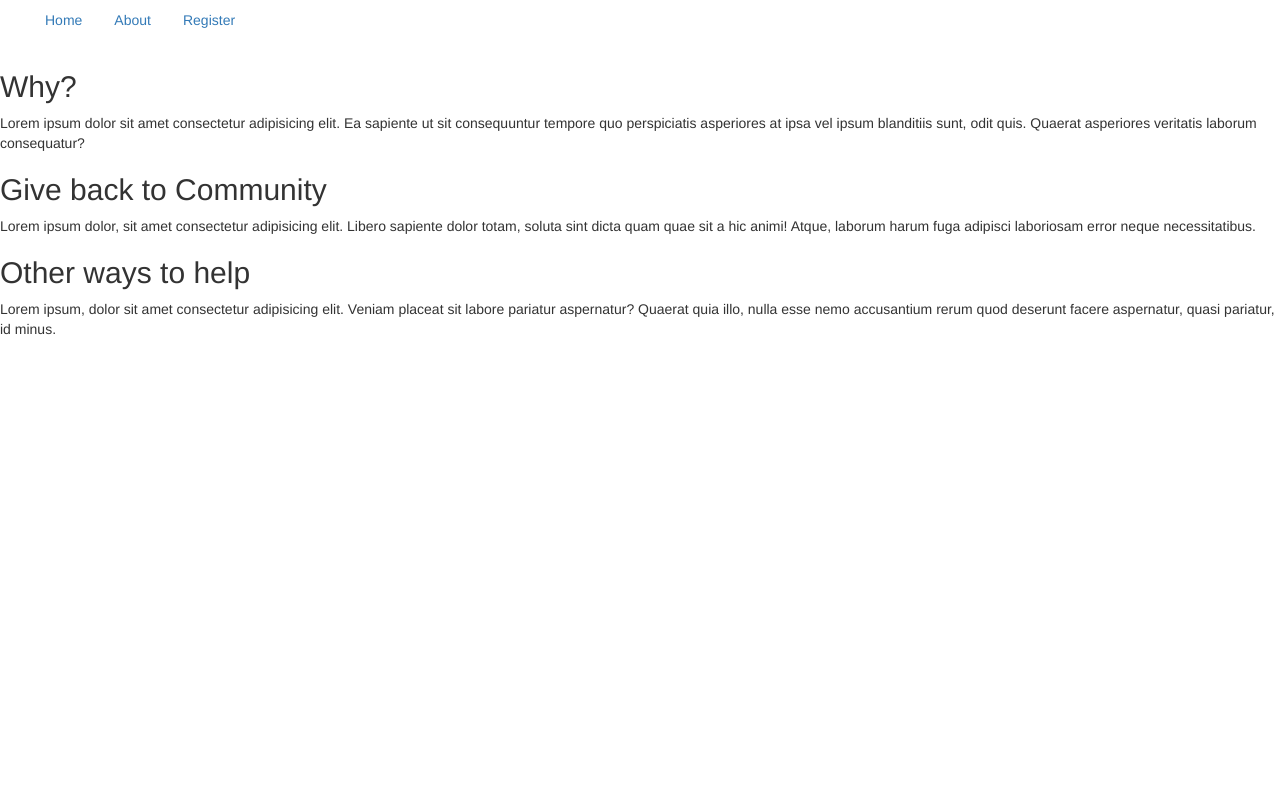
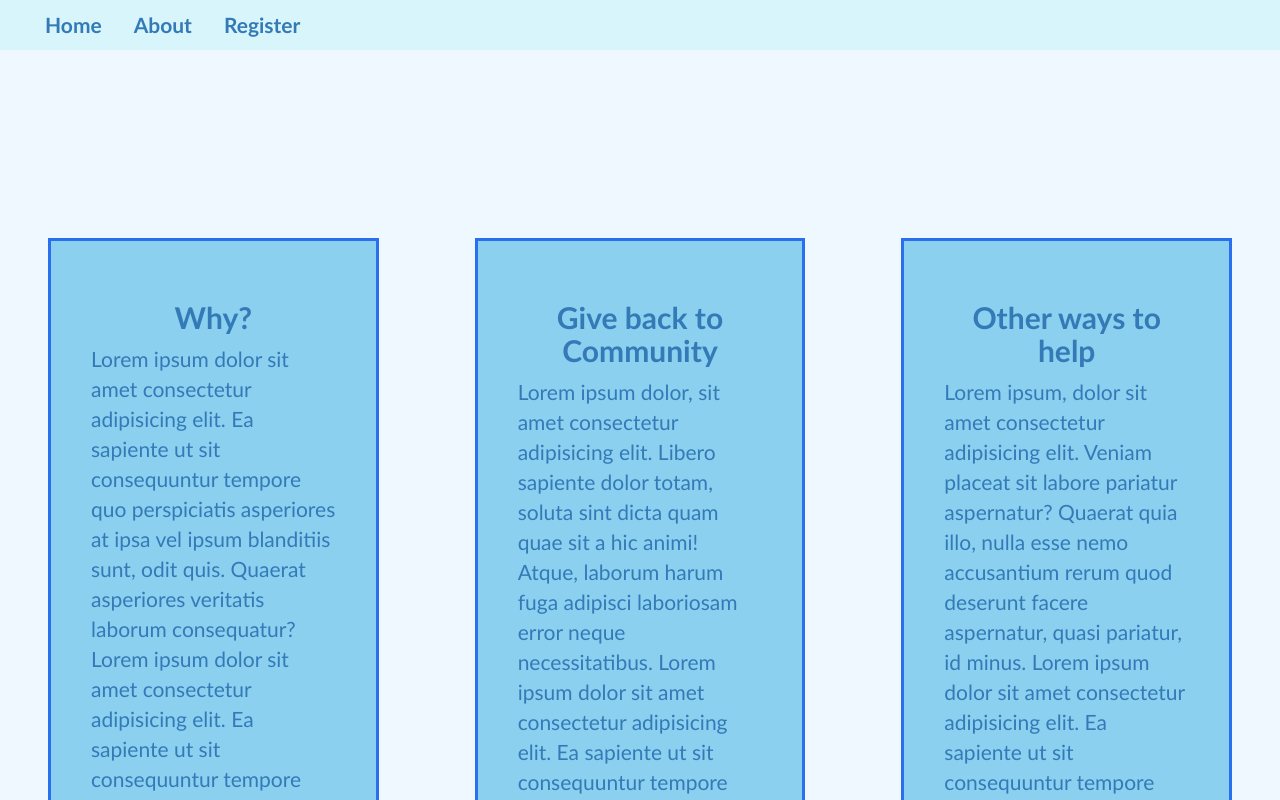
Before and after one commit to JGreenan92/Coding-Bootcamp, a plain HTML site: page Project 1/Long Branch Ocean Clean Up/about.html in a window 1280 px wide. Shown: the top 800 px of the page. Drawn offline with nearby package versions, Linux system fonts and the light colour scheme.

Commit message:
LBOCU Commit 2

```diff
--- a/Project 1/Long Branch Ocean Clean Up/about.html
+++ b/Project 1/Long Branch Ocean Clean Up/about.html
@@ -24,14 +24,20 @@
         </li>
       </ul>
     </nav>
-    <main>
+    <main class="about-article grid">
       <article>
         <h2>Why?</h2>
         <p>
           Lorem ipsum dolor sit amet consectetur adipisicing elit. Ea sapiente
           ut sit consequuntur tempore quo perspiciatis asperiores at ipsa vel
           ipsum blanditiis sunt, odit quis. Quaerat asperiores veritatis laborum
-          consequatur?
+          consequatur? Lorem ipsum dolor sit amet consectetur adipisicing elit.
+          Ea sapiente ut sit consequuntur tempore quo perspiciatis asperiores at
+          ipsa vel ipsum blanditiis sunt, odit quis. Quaerat asperiores
+          veritatis laborum consequatur? Lorem ipsum dolor sit amet consectetur
+          adipisicing elit. Ea sapiente ut sit consequuntur tempore quo
+          perspiciatis asperiores at ipsa vel ipsum blanditiis sunt, odit quis.
+          Quaerat asperiores veritatis laborum consequatur?
         </p>
       </article>
       <article>
@@ -40,7 +46,13 @@
           Lorem ipsum dolor, sit amet consectetur adipisicing elit. Libero
           sapiente dolor totam, soluta sint dicta quam quae sit a hic animi!
           Atque, laborum harum fuga adipisci laboriosam error neque
-          necessitatibus.
+          necessitatibus. Lorem ipsum dolor sit amet consectetur adipisicing
+          elit. Ea sapiente ut sit consequuntur tempore quo perspiciatis
+          asperiores at ipsa vel ipsum blanditiis sunt, odit quis. Quaerat
+          asperiores veritatis laborum consequatur? Lorem ipsum dolor sit amet
+          consectetur adipisicing elit. Ea sapiente ut sit consequuntur tempore
+          quo perspiciatis asperiores at ipsa vel ipsum blanditiis sunt, odit
+          quis. Quaerat asperiores veritatis laborum consequatur?
         </p>
       </article>
       <article>
@@ -49,7 +61,13 @@
           Lorem ipsum, dolor sit amet consectetur adipisicing elit. Veniam
           placeat sit labore pariatur aspernatur? Quaerat quia illo, nulla esse
           nemo accusantium rerum quod deserunt facere aspernatur, quasi
-          pariatur, id minus.
+          pariatur, id minus. Lorem ipsum dolor sit amet consectetur adipisicing
+          elit. Ea sapiente ut sit consequuntur tempore quo perspiciatis
+          asperiores at ipsa vel ipsum blanditiis sunt, odit quis. Quaerat
+          asperiores veritatis laborum consequatur? Lorem ipsum dolor sit amet
+          consectetur adipisicing elit. Ea sapiente ut sit consequuntur tempore
+          quo perspiciatis asperiores at ipsa vel ipsum blanditiis sunt, odit
+          quis. Quaerat asperiores veritatis laborum consequatur?
         </p>
       </article>
     </main>
--- a/Project 1/Long Branch Ocean Clean Up/css/style.css
+++ b/Project 1/Long Branch Ocean Clean Up/css/style.css
@@ -0,0 +1,61 @@
+@media not print {
+  body {
+    background-color: aliceblue;
+    font-family: "Calibri";
+    color: #337ab7;
+  }
+}
+
+.nav-pills {
+  background-color: rgb(215, 245, 250);
+  font-size: 1.5em;
+  font-family: "Calibri";
+  font-weight: bold;
+}
+
+main {
+  padding: 2rem;
+}
+
+article {
+  background-color: rgb(140, 208, 240);
+  padding: 4rem;
+  margin: 2em;
+  border-style: solid;
+  border-color: rgb(42, 111, 238);
+}
+
+.index-article {
+  display: grid;
+  grid-template-columns: 1fr 1fr;
+  grid-gap: 3rem;
+}
+
+.about-article {
+  display: grid;
+  grid-template-columns: 1fr 1fr 1fr;
+  grid-gap: 4rem;
+  margin-top: 10em;
+}
+
+p {
+  font-size: 1.5em;
+}
+
+h2 {
+  font-weight: bold;
+  text-align: center;
+}
+
+h1 {
+  font-weight: bold;
+  text-align: center;
+  padding: 1.5em;
+}
+
+form {
+  text-align: center;
+  padding: 1em;
+  font-size: 1.5em;
+  margin-top: 3em;
+}
```
Also changed, not shown: Project 1/Long Branch Ocean Clean Up/index.html (+25 -4 lines), Project 1/Long Branch Ocean Clean Up/register.html (+2 -1 lines), 1 other file.
